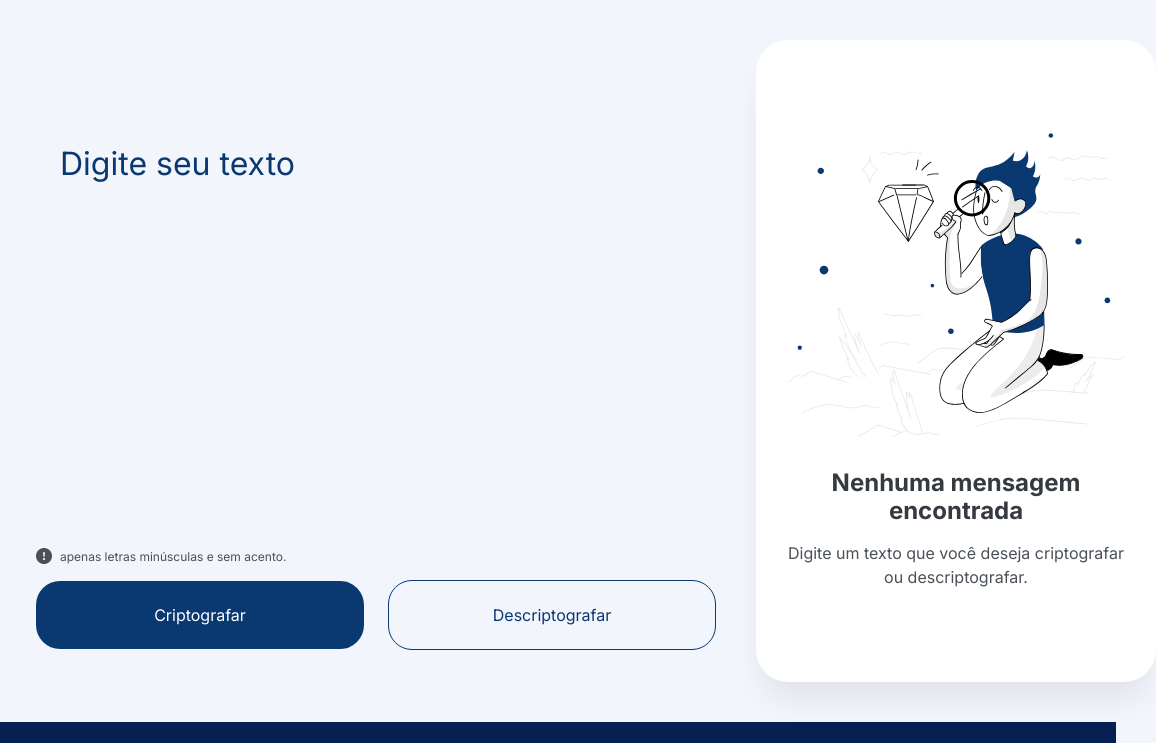
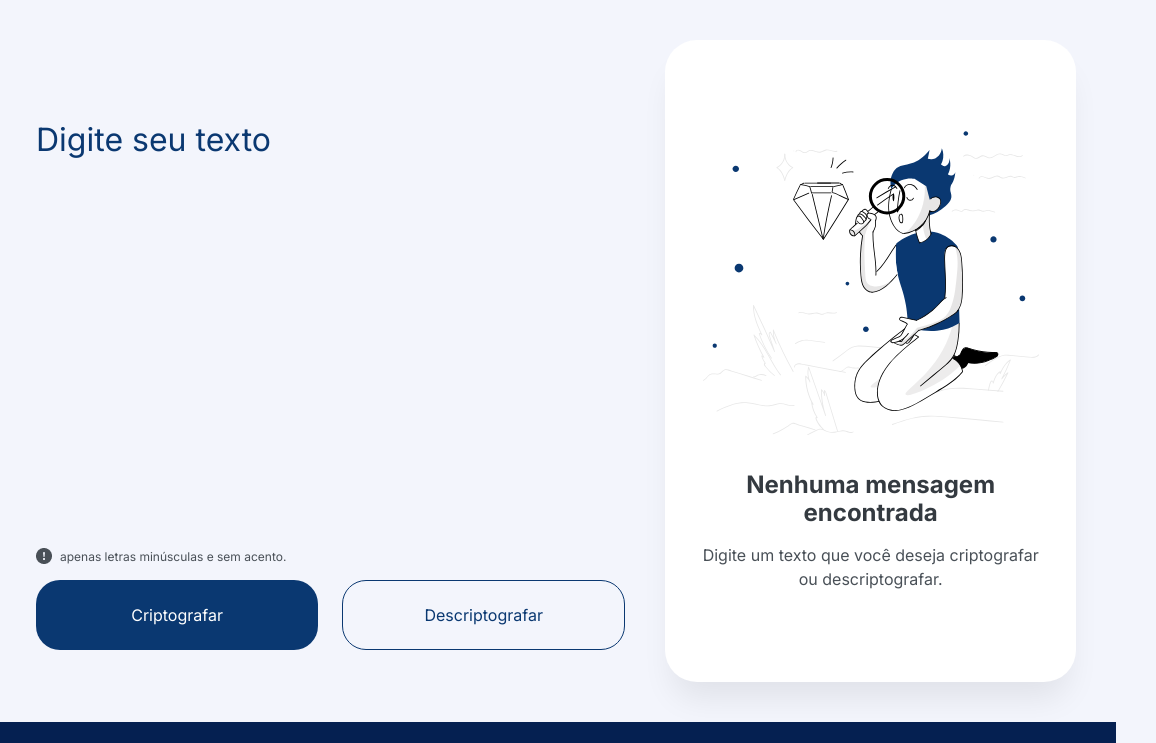
Before and after one commit to AlanRCosta/desafio-oracle, a plain HTML site: page index.html in a window 1280 px wide. Shown: the top 743 px of the page, 164-1320 px from the left, 1156 px wide, since content can reach past the window. Drawn offline with Linux system fonts and the light colour scheme.

Commit message:
feat: Layout changes

```diff
--- a/index.html
+++ b/index.html
@@ -11,13 +11,14 @@
       <div class="container__logo">
         <img src="./assets/Frame 6.png" alt="Logo da Alura" />
       </div>
-      <div class="container__input">
+      <section class="container__input">
         <textarea
-          class="text__area"
-          cols="29"
-          rows="12"
+          id="input"
+          class="container__input__textArea"
+          cols="auto"
+          rows="8"
           placeholder="Digite seu texto"
-        ></textarea>
+        /></textarea>
         <div class="container__input__tip__buttons">
           <div class="tip">
             <img
@@ -31,19 +32,32 @@
             <button class="button__outlined">Descriptografar</button>
           </div>
         </div>
-      </div>
-      <div class="container__output">
+      </section>
+      <section class="container__output">
+        <div class="container__output__noMessage">
+          <div class="container__output__noMessage__img">
           <img
             src="./assets/High quality products 1 1.svg"
             alt="Pessoa segurando uma lupa"
           />
-        <div class="container__output__text">
+          </div>
+          <div class="container__output__noMessage__text">
             <h2>Nenhuma mensagem encontrada</h2>
             <p>
               Digite um texto que você deseja criptografar ou descriptografar.
             </p>
           </div>
         </div>
+        <div class="container__output__withMessage">
+          <textarea
+            id="output"
+            class="container__output__withMessage__textArea"
+            cols="auto"
+            rows="8"/></textarea>
+          <button class="button__outlined">Copiar</button>
+
+        </div>
+      </section>
     </main>
     <footer>
       <div class="container__footer">
--- a/styles/home.css
+++ b/styles/home.css
@@ -48,6 +48,7 @@ body {
 }
 
 .container__input {
+  width: 680px;
   margin-top: 80px;
   margin-bottom: 32px;
   display: flex;
@@ -55,24 +56,25 @@ body {
   justify-content: space-between;
 }
 
-.text__area {
+textarea {
   background-color: initial;
-  border-radius: 24px;
-  padding: 24px;
   font-family: var(--primary-font);
   font-weight: 400;
-  font-size: 2rem;
-  color: var(--dark-blue-300);
   border: none;
   resize: none;
 }
 
-.text__area::placeholder {
+textarea::placeholder {
   color: var(--dark-blue-300);
 }
 
-.text__area:focus-visible {
+textarea:focus-visible {
   outline: none;
+}
+
+.container__input__textArea {
+  font-size: 2rem;
+  color: var(--dark-blue-300);
 }
 
 .container__input__tip__buttons {
@@ -93,13 +95,12 @@ body {
 
 .buttons {
   display: flex;
-  align-items: center;
-  justify-content: center;
+  justify-content: space-between;
   gap: 24px;
 }
 
 button {
-  width: 328px;
+  width: 100%;
   border-radius: 24px;
   padding: 24px;
   font-family: var(--primary-font);
@@ -130,25 +131,31 @@ button {
 }
 
 .container__output {
+  width: 400px;
   background-color: var(--white);
   border-radius: 32px;
   box-shadow: 0px 24px 32px -8px #00000014;
   padding: 32px;
   gap: 32px;
   display: flex;
+}
+.container__output__noMessage {
+  /* display: none; */
+  display: flex;
+  gap: 32px;
   align-items: center;
   justify-content: center;
   flex-direction: column;
 }
 
-.container__output__text {
+.container__output__noMessage__text {
   display: flex;
   flex-direction: column;
   gap: 16px;
   text-align: center;
 }
 
-.container__output__text p {
+.container__output__noMessage__text p {
   font-family: var(--primary-font);
   font-size: 1rem;
   font-weight: 400;
@@ -156,12 +163,26 @@ button {
   line-height: 24px;
 }
 
-.container__output__text h2 {
+.container__output__noMessage__text h2 {
   font-family: var(--primary-font);
   font-size: 1.5rem;
   font-weight: 700;
   color: var(--gray-500);
   line-height: 28px;
+}
+
+.container__output__withMessage {
+  width: 100%;
+  /* display: flex; */
+  display: none;
+  flex-direction: column;
+  justify-content: space-between;
+  gap: 32px;
+}
+
+.container__output__withMessage__textArea {
+  color: var(--gray-400);
+  font-size: 1.5rem;
 }
 
 footer {
@@ -179,3 +200,6 @@ footer {
   justify-content: center;
   gap: 16px;
 }
+
+@media screen {
+}
```
Lines whose indentation alone changed are shown as unchanged.
